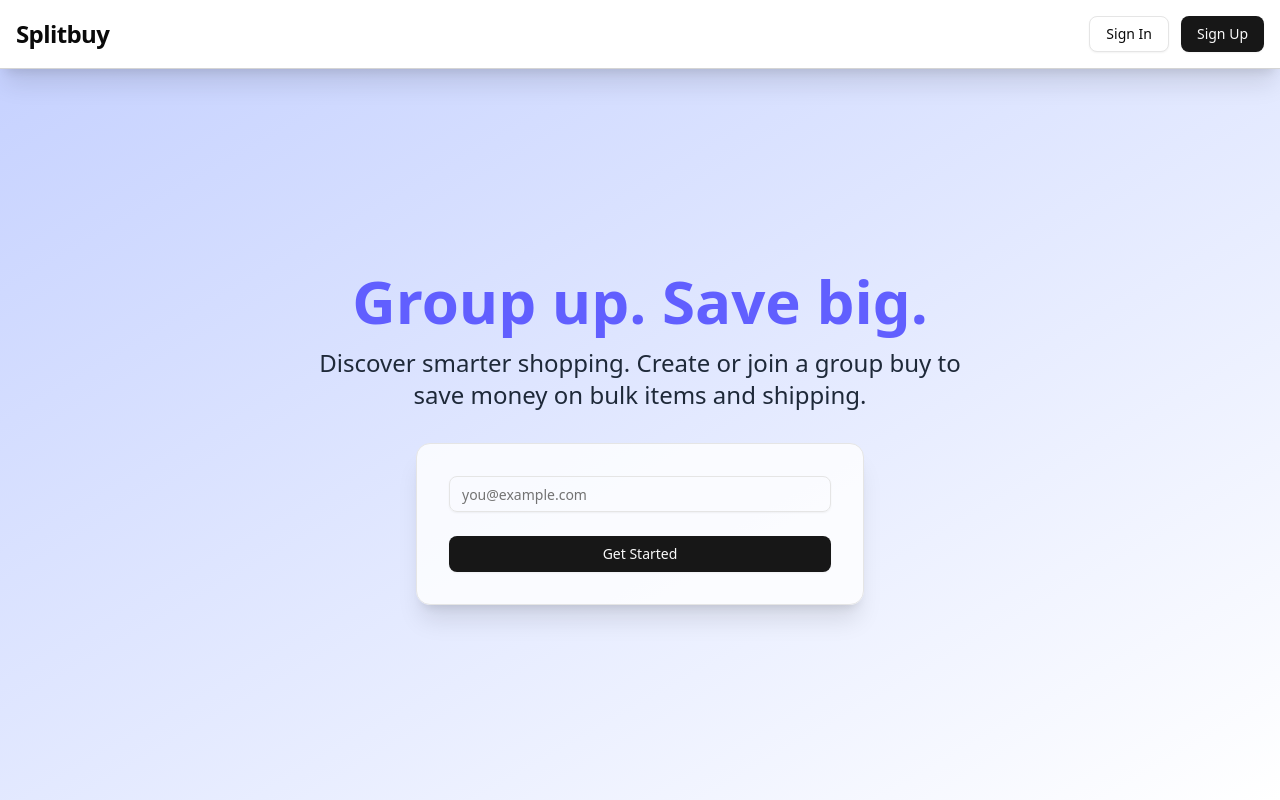
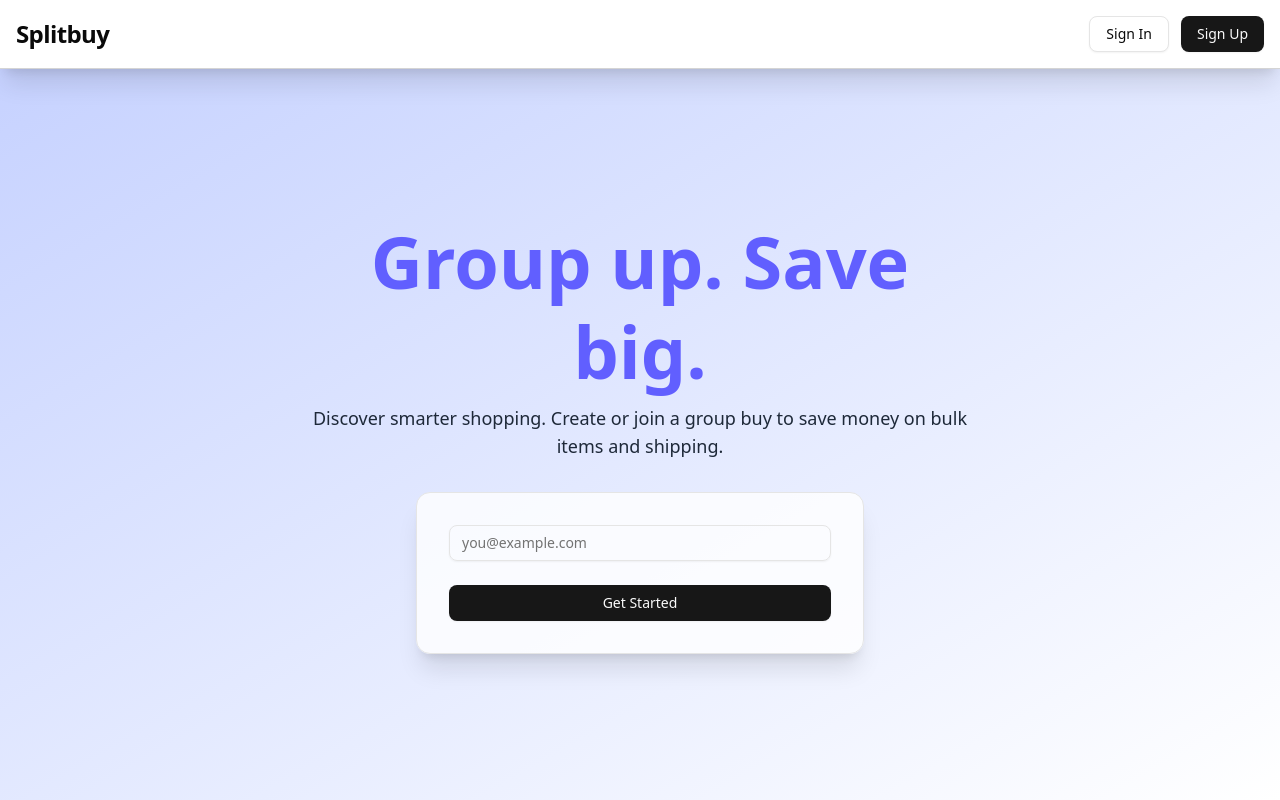
Before and after one commit to shelesteven/Splitbuy, a Next.js app: page / in a window 1280 px wide. Built offline with nearby package versions, Linux system fonts and the light colour scheme.

Commit message:
Sign in page

```diff
--- a/src/app/page.tsx
+++ b/src/app/page.tsx
@@ -16,7 +16,7 @@ const formSchema = z.object({
     email: z.string().email(),
 });
 
-export default function Home() {
+export default function Page() {
     const form = useForm({
         resolver: zodResolver(formSchema),
         defaultValues: {
@@ -28,8 +28,8 @@ export default function Home() {
         <section className="flex grow items-center justify-center bg-gradient-to-br from-indigo-200 to-white dark:from-indigo-950/40 dark:to-gray-950 px-6 py-16 overflow-hidden">
             <div className="mx-auto flex flex-col items-center justify-between z-10">
                 <div className="text-center max-w-2xl">
-                    <h1 className="text-5xl md:text-6xl font-extrabold text-indigo-500 dark:text-indigo-400 leading-tight mb-2">Group up. Save big.</h1>
-                    <p className="text-lg md:text-2xl text-gray-800 dark:text-gray-200 mb-8">Discover smarter shopping. Create or join a group buy to save money on bulk items and shipping.</p>
+                    <h1 className="text-6xl md:text-7xl font-extrabold text-indigo-500 dark:text-indigo-400 leading-tight mb-2">Group up. Save big.</h1>
+                    <p className="text-md md:text-lg text-gray-800 dark:text-gray-200 mb-8">Discover smarter shopping. Create or join a group buy to save money on bulk items and shipping.</p>
                 </div>
 
                 <Card className="w-full max-w-md bg-background/80 p-8 shadow-xl">
```
Also changed, not shown: src/app/sign-in/page.tsx (added).
